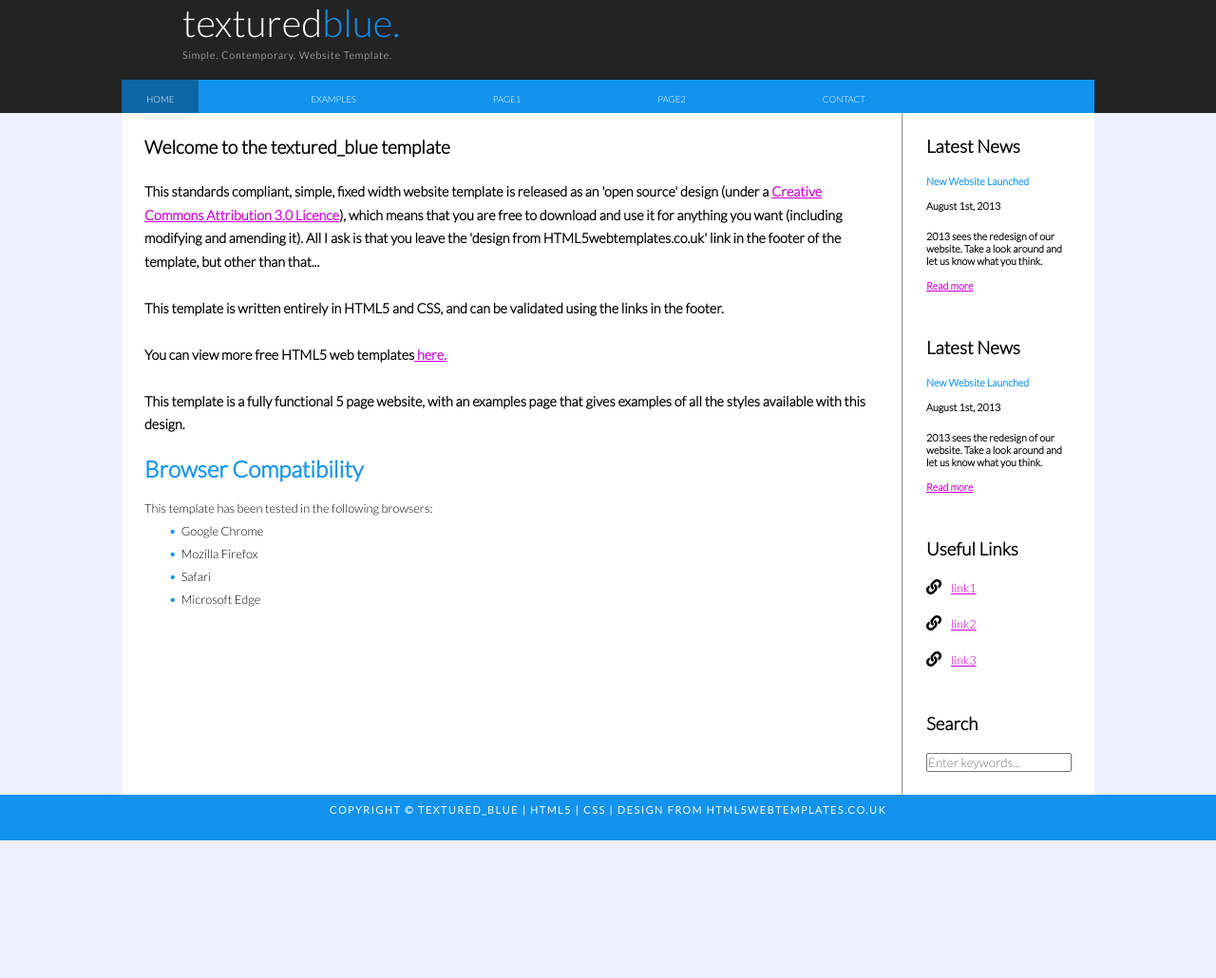
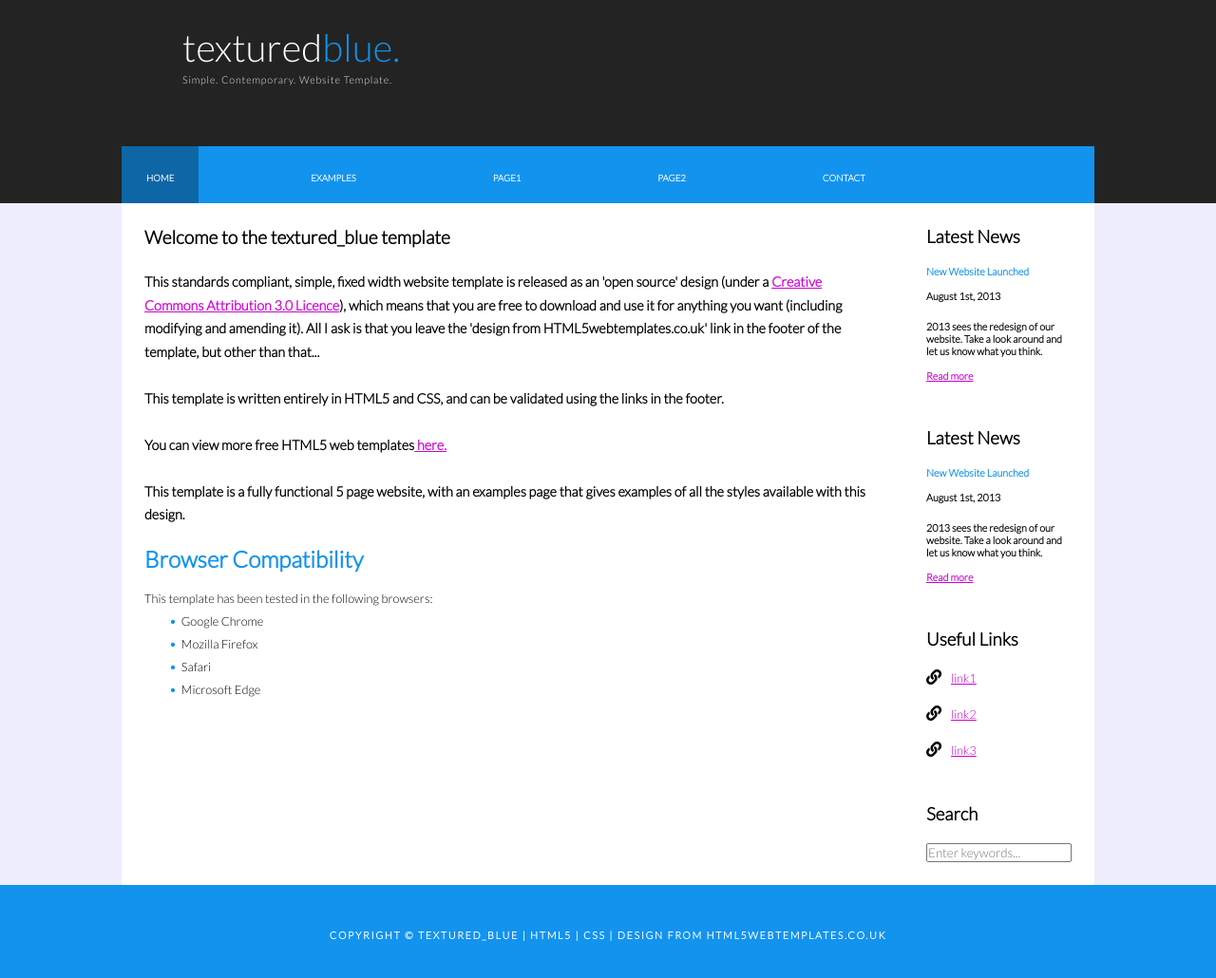
Before and after one commit to Carmelo-7/Asper-project1, a plain HTML site: page index.html in a window 1280 px wide. Shown: the whole page at 95% size. Before the commit the page ends 885 px from the top, so only its background shows below. Drawn offline with Linux system fonts and the light colour scheme.

Commit message:
nav height and hr removal

```diff
--- a/index.html
+++ b/index.html
@@ -13,8 +13,9 @@
 
 <body >
     <header>
+        <div class="branding">
         <h1>textured<span>blue.</span></h1>
-        <h6>Simple. Contemporary. Website Template.</h6>
+        <h6>Simple. Contemporary. Website Template.</h6></div>
         <div class="navbar">
             <nav class="">
                 <ul>
--- a/style.css
+++ b/style.css
@@ -11,7 +11,7 @@ header{
     background-color:#232323 ;
     width: 100%;
 }
-header h1{
+header .branding h1{
 
     color: white;
     font-size: 2.5rem;
@@ -21,10 +21,10 @@ header h1{
     font-weight: 500;
     letter-spacing: 0.01rem;
 }
-header h1 span{
+header .branding h1 span{
     color: #1293ee;
 }
-header h6{
+header .branding h6{
     color: white;
     margin: 20px ;
     margin-top: 0;
@@ -33,7 +33,7 @@ header h6{
     letter-spacing: 0.05rem;
     opacity: 0.9;
 }
-body > header > div{
+body > header > div.navbar{
     background-color: #1293ee;
     margin-top:2rem ;
 
@@ -47,7 +47,7 @@ body > header > div>nav>ul{
     justify-content: space-between;
 }
 body > header > div>nav>ul>li{
-    padding: 0.5rem;
+    padding: 1.3rem 0.5rem;
 
 }
 body > header > div>nav>ul>li:hover{
@@ -56,7 +56,7 @@ body > header > div>nav>ul>li:hover{
 .nav-item a {
     text-decoration: none;
     color: white;
-
+   font-weight: 600;
     font-size: 0.6rem;
     margin: 0.5rem;
     padding:10px ;
@@ -133,15 +133,22 @@ main > div > div > div:nth-child(1) > ul > li::before {
 
 
       }
-      .navbar{
+      .branding{
+         padding-top: 2%;
+      }
+      body > header > div.navbar {
           margin: 0 10%;
+          margin-top: 4rem;
       }
       aside{
           width: 20%;
       }
-      header h1,header h6{
+      header .branding h1,header .branding h6{
           text-align: left;
           margin-left: 15%;
+      }
+      hr{
+          border: none;
       }
 
   }
@@ -150,9 +157,11 @@ main > div > div > div:nth-child(1) > ul > li::before {
   }
   footer{
       width: 100%;
-      height: 3rem;
+      height: 6.5rem;
       background-color: #1293ee;
       padding: 0.5rem;
+      display: flex;
+      flex-wrap: wrap;
       align-items: center;
   }
   footer h6{
@@ -160,4 +169,5 @@ main > div > div > div:nth-child(1) > ul > li::before {
       text-align:center ;
       letter-spacing: 0.1rem;
       margin:0.1em 0;
+      width: 100%;
   }
```
